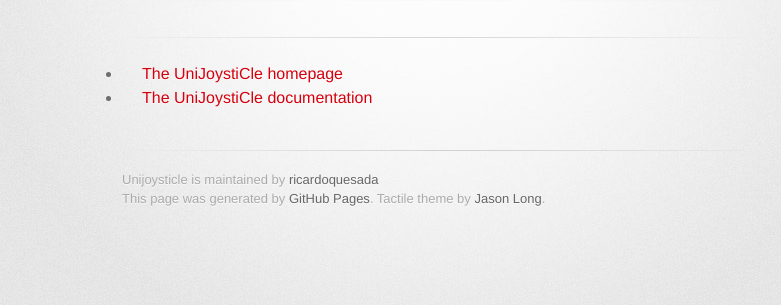
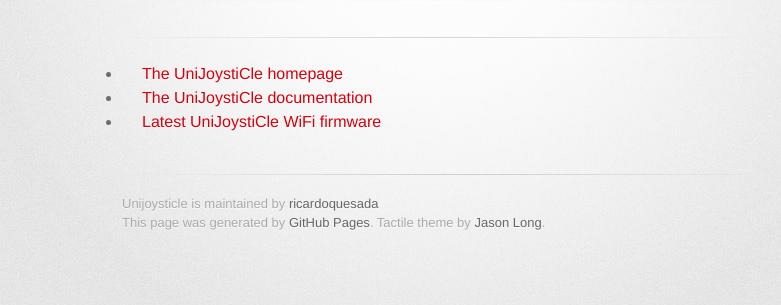
Before and after one commit to ricardoquesada/unijoysticle, a plain HTML site: page index.html in a window 1280 px wide. Shown: the part 209-514 px from the top of the page, without its empty margins (208-989 px from the left). Drawn offline with Linux system fonts and the light colour scheme; a web font is replaced by a local one.

Commit message:
firmware

```diff
--- a/index.html
+++ b/index.html
@@ -34,6 +34,7 @@
           <ul>
             <li><a href="https://retro.moe/unijoysticle/">The UniJoystiCle homepage</a></li>
             <li><a href="https://github.com/ricardoquesada/unijoysticle/blob/master/DOCUMENTATION.md">The UniJoystiCle documentation</a></li>
+            <li><a href="http://ricardoquesada.github.io/unijoysticle/bin/firmware.bin">Latest UniJoystiCle WiFi firmware</a></li>
           </ul>
         </section>
 
```
